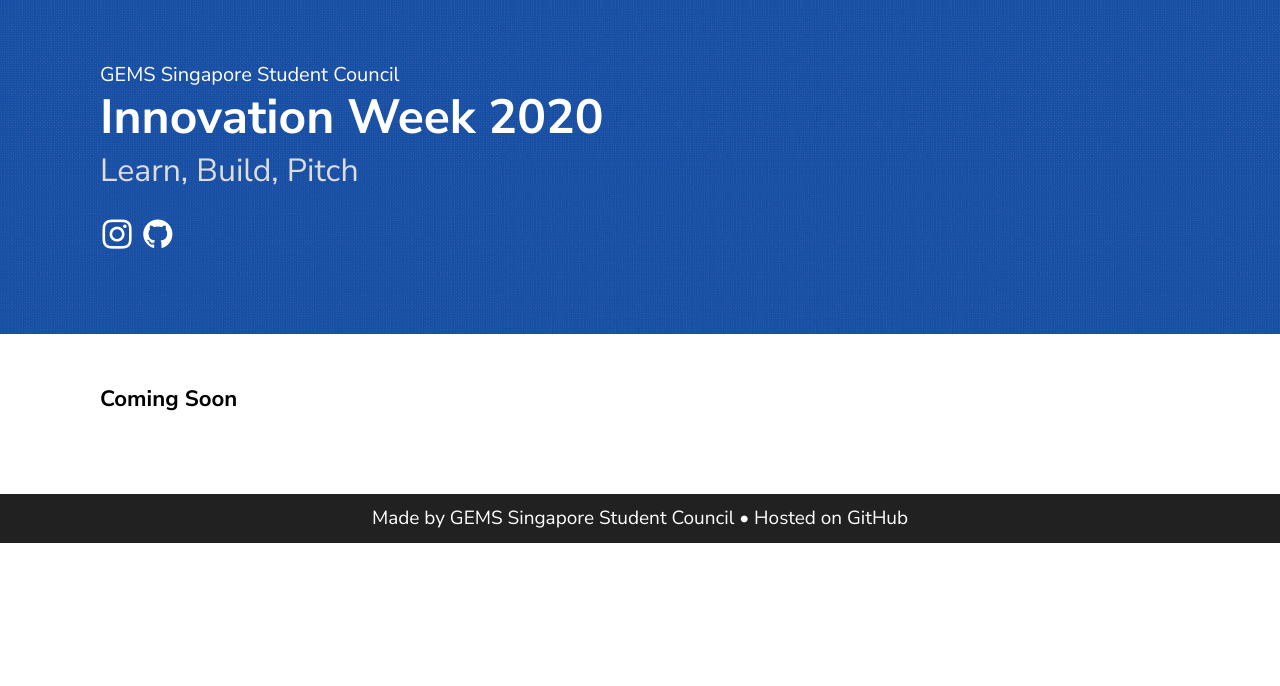
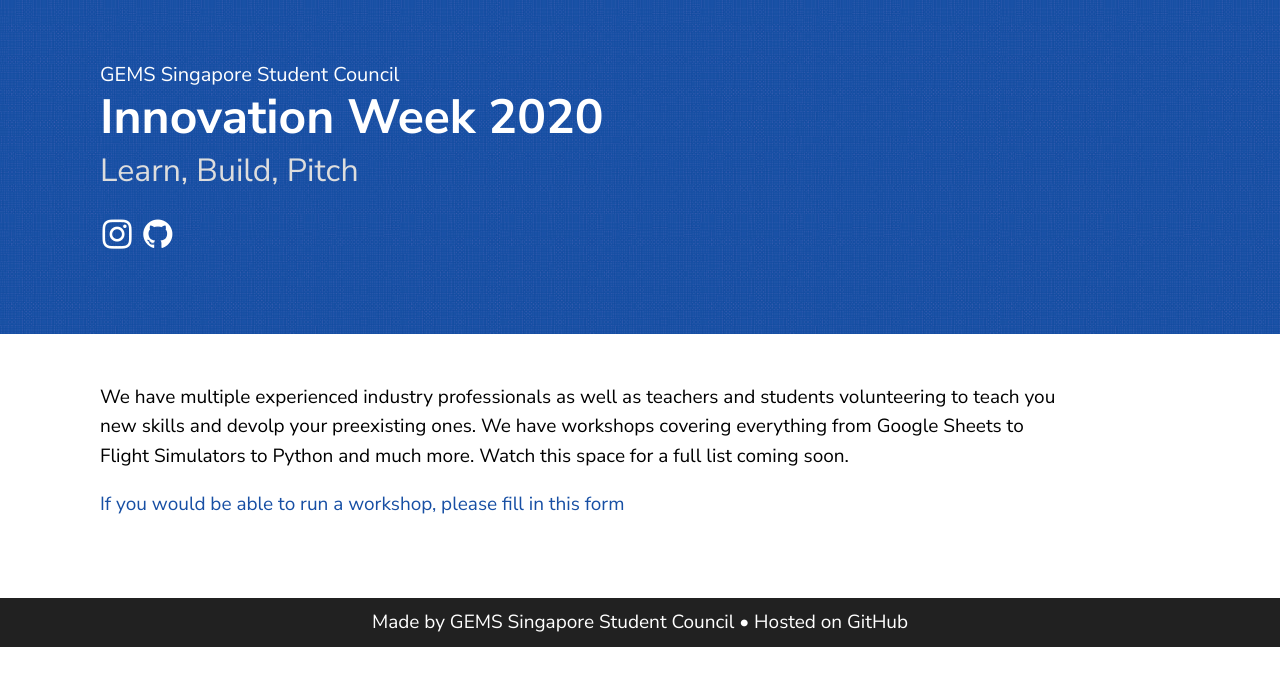
Before and after one commit to gemssingaporestudentcouncil/innovationweek2020, a Jekyll site: the page built from workshops.md, in a window 1280 px wide. Shown: the top 686 px of the page. Built offline with Jekyll 4.4.1, drawn with Linux system fonts in a browser that asks for light colours; our own code applies the rules of GitHub Pages for plain Markdown files.

Commit message:
Update workshops.md

```diff
--- a/workshops.md
+++ b/workshops.md
@@ -1 +1,3 @@
-### Coming Soon
+We have multiple experienced industry professionals as well as teachers and students volunteering to teach you new skills and devolp your preexisting ones. We have workshops covering everything from Google Sheets to Flight Simulators to Python and much more. Watch this space for a full list coming soon.
+
+[If you would be able to run a workshop, please fill in this form](https://forms.gle/SaiEN6PNx2APfrVf7)
```
